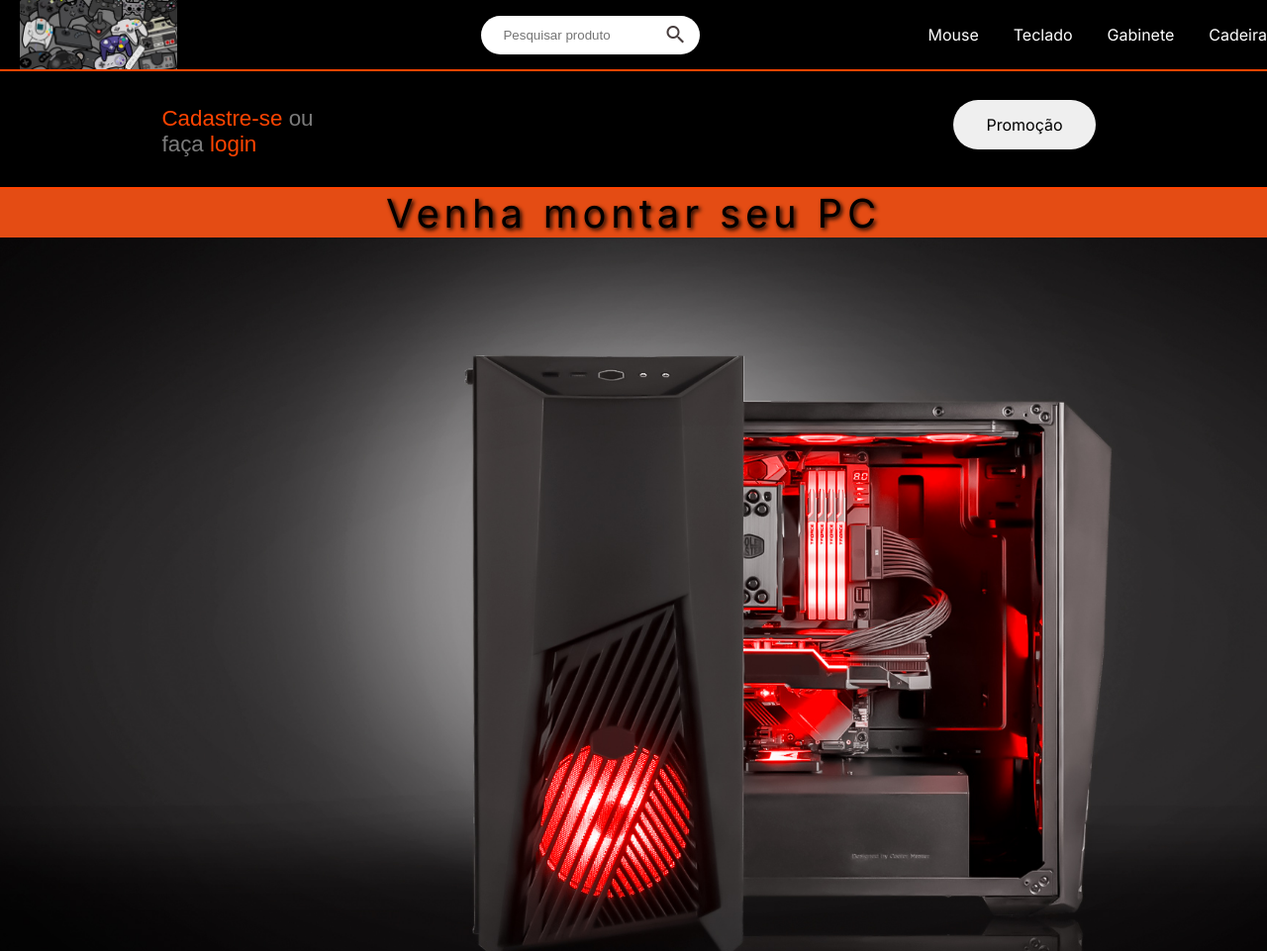
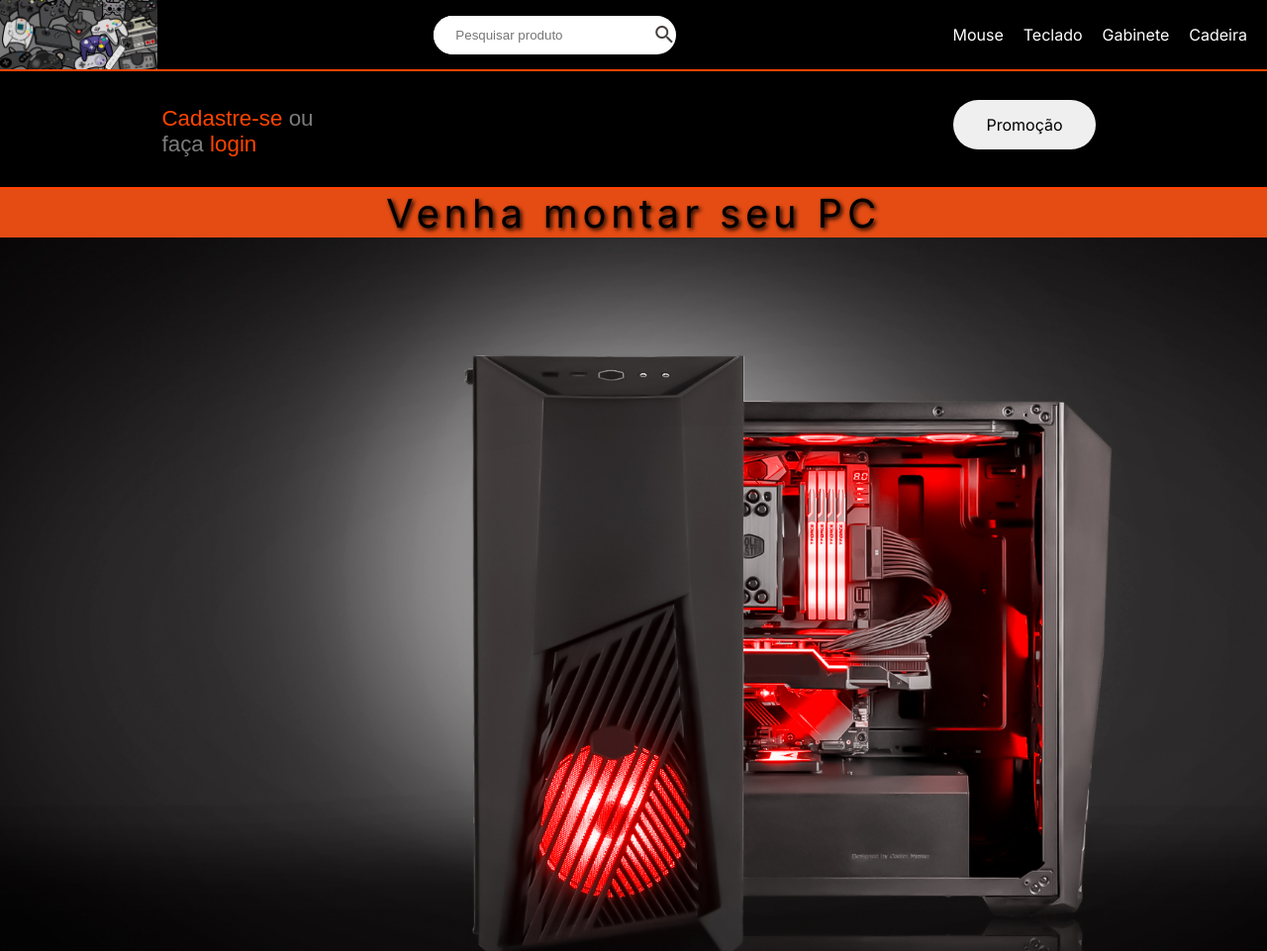
Before and after one commit to Victor87dev/games-sombris20, a plain HTML site: page index.html in a window 1280 px wide. Shown: the top 961 px of the page at 99% size. Drawn offline with Linux system fonts and the light colour scheme; a web font is replaced by a local one.

Commit message:
ajustando posições

```diff
--- a/assets/chair_folder/style.css
+++ b/assets/chair_folder/style.css
@@ -15,8 +15,7 @@ body {
 }
 
 img {
-    height: 70px;
-    margin-right: 12rem;
+  height: 70px;
 }
 
 nav {
@@ -29,9 +28,8 @@ nav {
 
 #menu {
     display: flex;
-    justify-content: right;
-    gap: 35px;
-    margin-right: 35px;
+    flex-direction: row;
+    justify-content: space-between;
     align-items: center;
     border-bottom: 2px solid rgb(255, 68, 0);
     width: 100%;
@@ -39,6 +37,12 @@ nav {
 
 li {
   list-style-type: none;
+}
+
+.opcoes-menu1{
+  display: flex;
+  margin-right: 20px;
+  gap: 20px;
 }
 
 .options_menu {
@@ -52,11 +56,6 @@ li {
   color: rgb(255, 68, 0);
 }
 
-.search_box{
-  display: flex;
-  margin-right: -4.5rem;
-}
-
 input{
   padding: 12px 22px 12px 22px;
   border-radius: 5rem;
@@ -64,11 +63,11 @@ input{
 }
 
 .iconSearch{
+  display: flex;
+  align-items: center;
+  margin-inline: auto;
   color: rgb(71, 61, 61);
   border-radius: 5rem;
-  padding: 0.0rem;
-  margin-right: 13rem;
-  margin-top: 0.2rem;
   background-color: #fff;
   cursor: pointer;
 }
@@ -85,16 +84,17 @@ input{
     padding: 200px;
     display: grid;
     grid-template-columns: auto auto auto;
-    gap: 110px;
+    gap: 80px;
     grid-row-gap: 25px;
     margin-top: -5rem;
+    justify-content: center;
+    align-items: center;
   }
 
   #container_grid div{
     background-color: #fff;
     padding: 60px;
     border: 2px solid rgb(255, 68, 0);
-    margin-left: -40px;
     height: 480px;
     width: 320px;
     border-radius:20px ;
--- a/assets/keybord_folder/style.css
+++ b/assets/keybord_folder/style.css
@@ -15,8 +15,7 @@ body {
 }
 
 img {
-    height: 70px;
-    margin-right: 12rem;
+  height: 70px;
 }
 
 nav {
@@ -29,9 +28,8 @@ nav {
 
 #menu {
     display: flex;
-    justify-content: right;
-    gap: 35px;
-    margin-right: 35px;
+    flex-direction: row;
+    justify-content: space-between;
     align-items: center;
     border-bottom: 2px solid rgb(255, 68, 0);
     width: 100%;
@@ -39,6 +37,12 @@ nav {
 
 li {
   list-style-type: none;
+}
+
+.opcoes-menu1{
+  display: flex;
+  margin-right: 20px;
+  gap: 20px;
 }
 
 .options_menu {
@@ -52,11 +56,6 @@ li {
   color: rgb(255, 68, 0);
 }
 
-.search_box{
-  display: flex;
-  margin-right: -4.5rem;
-}
-
 input{
   padding: 12px 22px 12px 22px;
   border-radius: 5rem;
@@ -64,11 +63,11 @@ input{
 }
 
 .iconSearch{
+  display: flex;
+  align-items: center;
+  margin-inline: auto;
   color: rgb(71, 61, 61);
   border-radius: 5rem;
-  padding: 0.0rem;
-  margin-right: 13rem;
-  margin-top: 0.2rem;
   background-color: #fff;
   cursor: pointer;
 }
@@ -85,16 +84,17 @@ input{
     padding: 200px;
     display: grid;
     grid-template-columns: auto auto auto;
-    gap: 110px;
+    gap: 80px;
     grid-row-gap: 25px;
     margin-top: -5rem;
+    justify-content: center;
+    align-items: center;
   }
 
   #container_grid div{
     background-color: #fff;
     padding: 60px;
     border: 2px solid rgb(255, 68, 0);
-    margin-left: -40px;
     height: 480px;
     width: 320px;
     border-radius:20px ;
--- a/assets/mouse_folder/style.css
+++ b/assets/mouse_folder/style.css
@@ -15,8 +15,7 @@ body {
 }
 
 img {
-    height: 70px;
-    margin-right: 12rem;
+  height: 70px;
 }
 
 nav {
@@ -29,9 +28,8 @@ nav {
 
 #menu {
     display: flex;
-    justify-content: right;
-    gap: 35px;
-    margin-right: 35px;
+    flex-direction: row;
+    justify-content: space-between;
     align-items: center;
     border-bottom: 2px solid rgb(255, 68, 0);
     width: 100%;
@@ -39,6 +37,12 @@ nav {
 
 li {
   list-style-type: none;
+}
+
+.opcoes-menu1{
+  display: flex;
+  margin-right: 20px;
+  gap: 20px;
 }
 
 .options_menu {
@@ -52,11 +56,6 @@ li {
   color: rgb(255, 68, 0);
 }
 
-.search_box{
-  display: flex;
-  margin-right: -4.5rem;
-}
-
 input{
   padding: 12px 22px 12px 22px;
   border-radius: 5rem;
@@ -64,11 +63,11 @@ input{
 }
 
 .iconSearch{
+  display: flex;
+  align-items: center;
+  margin-inline: auto;
   color: rgb(71, 61, 61);
   border-radius: 5rem;
-  padding: 0.0rem;
-  margin-right: 13rem;
-  margin-top: 0.2rem;
   background-color: #fff;
   cursor: pointer;
 }
@@ -85,16 +84,17 @@ input{
     padding: 200px;
     display: grid;
     grid-template-columns: auto auto auto;
-    gap: 110px;
+    gap: 80px;
     grid-row-gap: 25px;
     margin-top: -5rem;
+    justify-content: center;
+    align-items: center;
   }
 
   #container_grid div{
     background-color: #fff;
     padding: 60px;
     border: 2px solid rgb(255, 68, 0);
-    margin-left: -40px;
     height: 480px;
     width: 320px;
     border-radius:20px ;
--- a/assets/pc_folder/style.css
+++ b/assets/pc_folder/style.css
@@ -15,8 +15,7 @@ body {
 }
 
 img {
-    height: 70px;
-    margin-right: 12rem;
+  height: 70px;
 }
 
 nav {
@@ -29,9 +28,8 @@ nav {
 
 #menu {
     display: flex;
-    justify-content: right;
-    gap: 35px;
-    margin-right: 35px;
+    flex-direction: row;
+    justify-content: space-between;
     align-items: center;
     border-bottom: 2px solid rgb(255, 68, 0);
     width: 100%;
@@ -39,6 +37,12 @@ nav {
 
 li {
   list-style-type: none;
+}
+
+.opcoes-menu1{
+  display: flex;
+  margin-right: 20px;
+  gap: 20px;
 }
 
 .options_menu {
@@ -52,11 +56,6 @@ li {
   color: rgb(255, 68, 0);
 }
 
-.search_box{
-  display: flex;
-  margin-right: -4.5rem;
-}
-
 input{
   padding: 12px 22px 12px 22px;
   border-radius: 5rem;
@@ -64,11 +63,11 @@ input{
 }
 
 .iconSearch{
+  display: flex;
+  align-items: center;
+  margin-inline: auto;
   color: rgb(71, 61, 61);
   border-radius: 5rem;
-  padding: 0.0rem;
-  margin-right: 13rem;
-  margin-top: 0.2rem;
   background-color: #fff;
   cursor: pointer;
 }
@@ -85,16 +84,17 @@ input{
     padding: 200px;
     display: grid;
     grid-template-columns: auto auto auto;
-    gap: 110px;
+    gap: 80px;
     grid-row-gap: 25px;
     margin-top: -5rem;
+    justify-content: center;
+    align-items: center;
   }
 
   #container_grid div{
     background-color: #fff;
     padding: 60px;
     border: 2px solid rgb(255, 68, 0);
-    margin-left: -40px;
     height: 480px;
     width: 320px;
     border-radius:20px ;
--- a/index.html
+++ b/index.html
@@ -17,21 +17,20 @@
      <header>
         <nav>
           <div id="menu">
-
-              <img src="/img/logo.jpg" alt="">
-                <div class="search_box">
-                  <input type="text" placeholder="Pesquisar produto">
-                </div>
+               <img src="/img/logo.jpg" alt="">
 
                 <div class="iconSearch">
+                  <input type="text" placeholder="Pesquisar produto">
                   <span class="material-icons">
                     search
                   </span>
                 </div>
-              <ul><li><a href="/assets/mouse_folder/index.html" class="options_menu">Mouse</a></li></ul>
-              <ul><li><a href="/assets/keybord_folder/index.html" class="options_menu">Teclado</a></li></ul>
-              <ul><li><a href="/assets/pc_folder/index.html" class="options_menu">Gabinete</a></li></ul>
-              <ul><li><a href="/assets/chair_folder/index.html" class="options_menu">Cadeira</a></li></ul>
+              <div class="opcoes-menu1">
+                <ul><li><a href="/assets/mouse_folder/index.html" class="options_menu">Mouse</a></li></ul>
+                <ul><li><a href="/assets/keybord_folder/index.html" class="options_menu">Teclado</a></li></ul>
+                <ul><li><a href="/assets/pc_folder/index.html" class="options_menu">Gabinete</a></li></ul>
+                <ul><li><a href="/assets/chair_folder/index.html" class="options_menu">Cadeira</a></li></ul>
+              </div>
           </div>
         </nav>
 
--- a/style.css
+++ b/style.css
@@ -15,9 +15,7 @@ body {
 }
 
 img {
-    height: 70px;
-    margin-right: 17rem;
-
+  height: 70px;
 }
 
 nav {
@@ -30,9 +28,8 @@ nav {
 
 #menu {
     display: flex;
-    justify-content: right;
-    gap: 35px;
-    margin-right: 35px;
+    flex-direction: row;
+    justify-content: space-between;
     align-items: center;
     border-bottom: 2px solid rgb(255, 68, 0);
     width: 100%;
@@ -40,6 +37,12 @@ nav {
 
 li {
   list-style-type: none;
+}
+
+.opcoes-menu1{
+  display: flex;
+  margin-right: 20px;
+  gap: 20px;
 }
 
 .options_menu {
@@ -53,11 +56,6 @@ li {
   color: rgb(255, 68, 0);
 }
 
-.search_box{
-  display: flex;
-  margin-right: -4.5rem;
-}
-
 input{
   padding: 12px 22px 12px 22px;
   border-radius: 5rem;
@@ -65,11 +63,11 @@ input{
 }
 
 .iconSearch{
+  display: flex;
+  align-items: center;
+  margin-inline: auto;
   color: rgb(71, 61, 61);
   border-radius: 5rem;
-  padding: 0.0rem;
-  margin-right: 13rem;
-  margin-top: 0.2rem;
   background-color: #fff;
   cursor: pointer;
 }
@@ -173,18 +171,20 @@ input{
   padding: 200px;
   display: grid;
   grid-template-columns: auto auto auto;
-  gap: 160px;
+  gap: 100px;
   grid-row-gap: 25px;
   margin-top: -5rem;
+  justify-content: center;
+  align-items: center;
 }
 
 #container_grid div{
   background-color: #fff;
   padding: 60px;
   border: 2px solid rgb(255, 68, 0);
-  margin-left: -92px;
   height: 480px;
   width: 320px;
+  margin-inline: auto;
   border-radius:20px ;
   text-align: center;
 }
```
Also changed, not shown: assets/chair_folder/index.html (+8 -8 lines), assets/keybord_folder/index.html (+8 -9 lines), assets/mouse_folder/index.html (+8 -10 lines), assets/pc_folder/index.html (+8 -10 lines).
